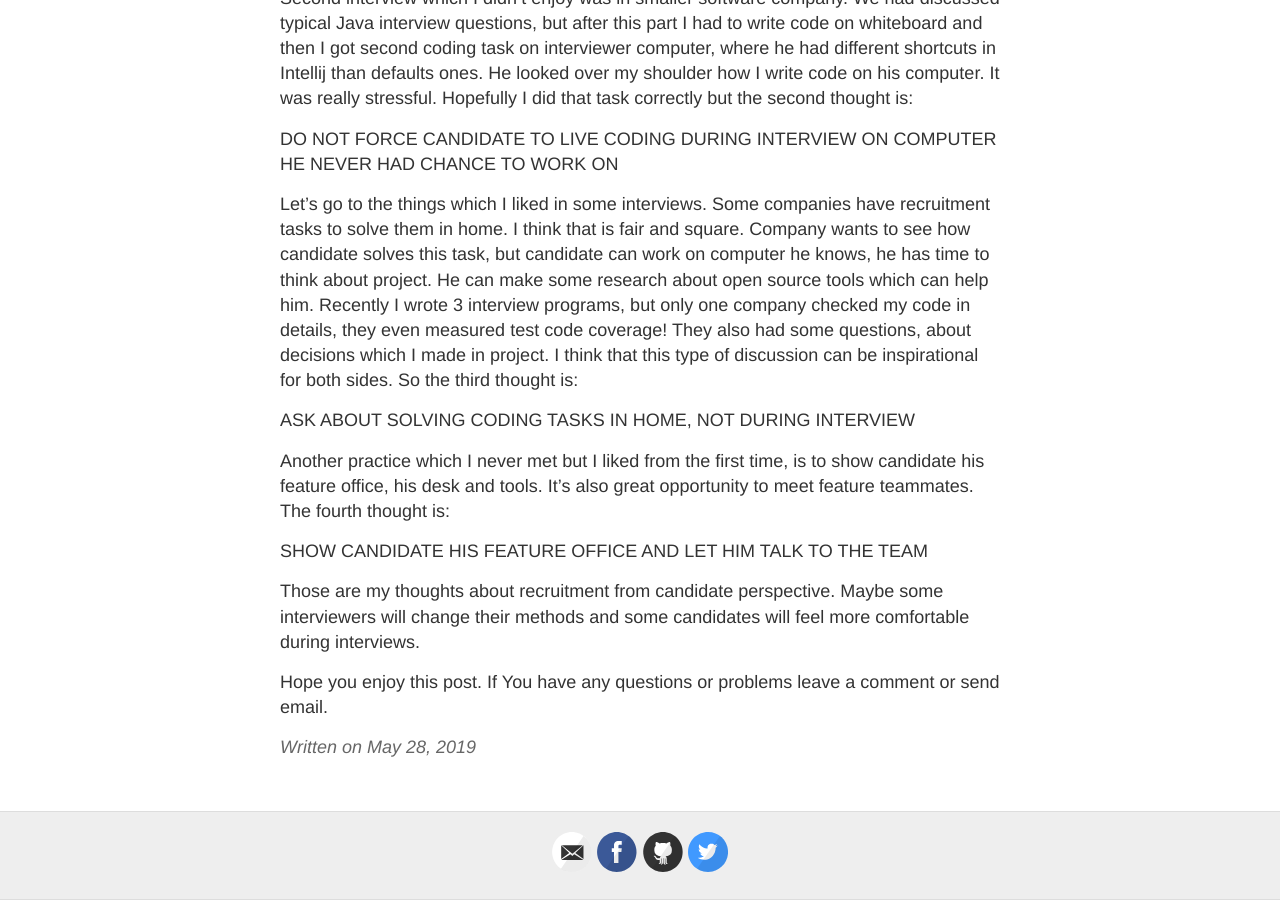
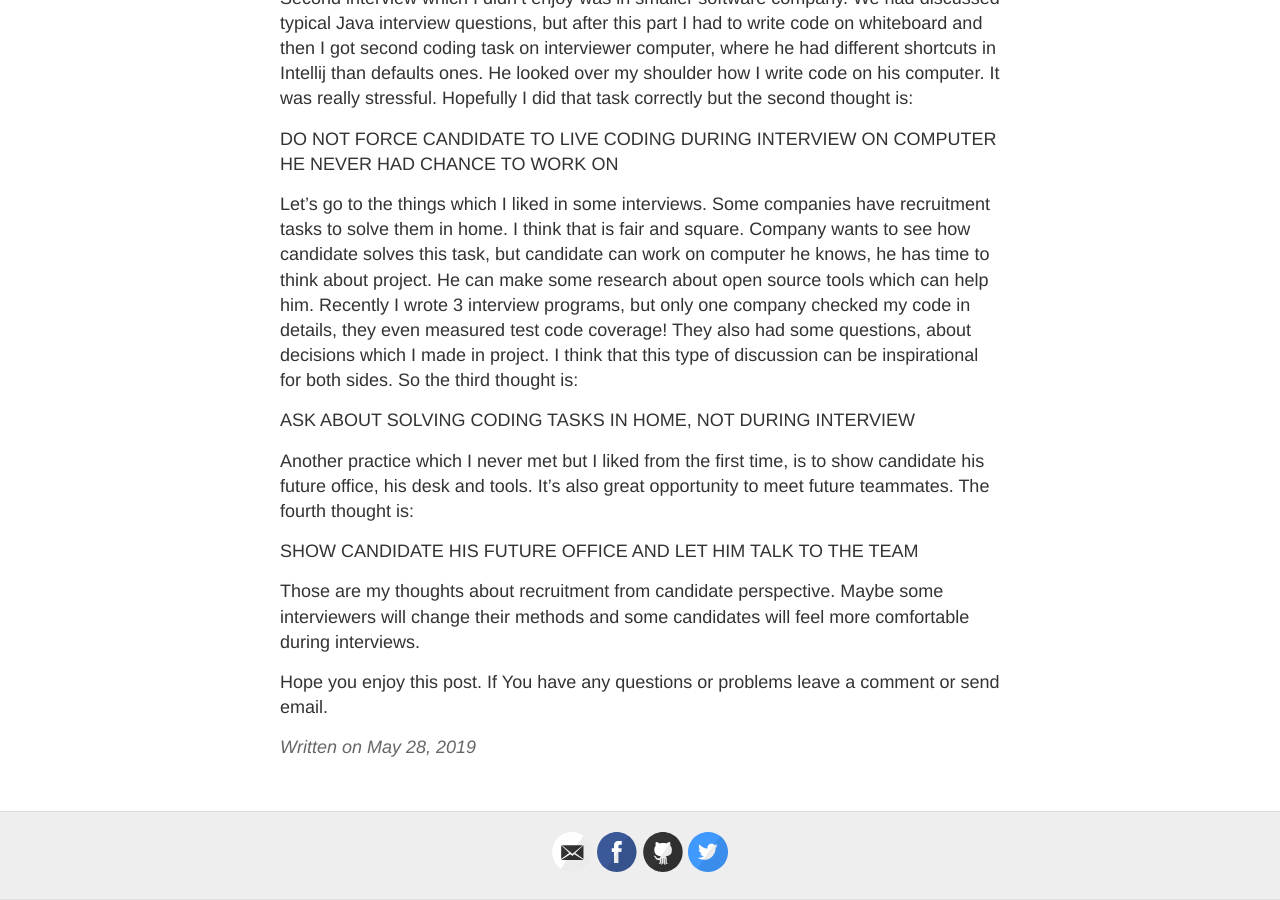
Before and after one commit to okraskat/okraskat.github.io, a Jekyll site: the page built from _posts/2019-05-28-thoughts-about-recruitment.markdown, in a window 1280 px wide and 900 px high, scrolled down 654 px. Built offline with Jekyll 4.4.1, drawn with Linux system fonts in a browser that asks for light colours; our own code applies the rules of GitHub Pages for plain Markdown files; comment, search, counter and statistics services are not loaded.

Commit message:
fix typos

```diff
--- a/_posts/2019-05-28-thoughts-about-recruitment.markdown
+++ b/_posts/2019-05-28-thoughts-about-recruitment.markdown
@@ -26,9 +26,9 @@ Let's go to the things which I liked in some interviews. Some companies have rec
 
 ASK ABOUT SOLVING CODING TASKS IN HOME, NOT DURING INTERVIEW
 
-Another practice which I never met but I liked from the first time, is to show candidate his feature office, his desk and tools. It's also great opportunity to meet feature teammates. The fourth thought is:
+Another practice which I never met but I liked from the first time, is to show candidate his future office, his desk and tools. It's also great opportunity to meet future teammates. The fourth thought is:
 
-SHOW CANDIDATE HIS FEATURE OFFICE AND LET HIM TALK TO THE TEAM
+SHOW CANDIDATE HIS FUTURE OFFICE AND LET HIM TALK TO THE TEAM
 
 Those are my thoughts about recruitment from candidate perspective.
 Maybe some interviewers will change their methods and some candidates will feel more comfortable during interviews.
```
